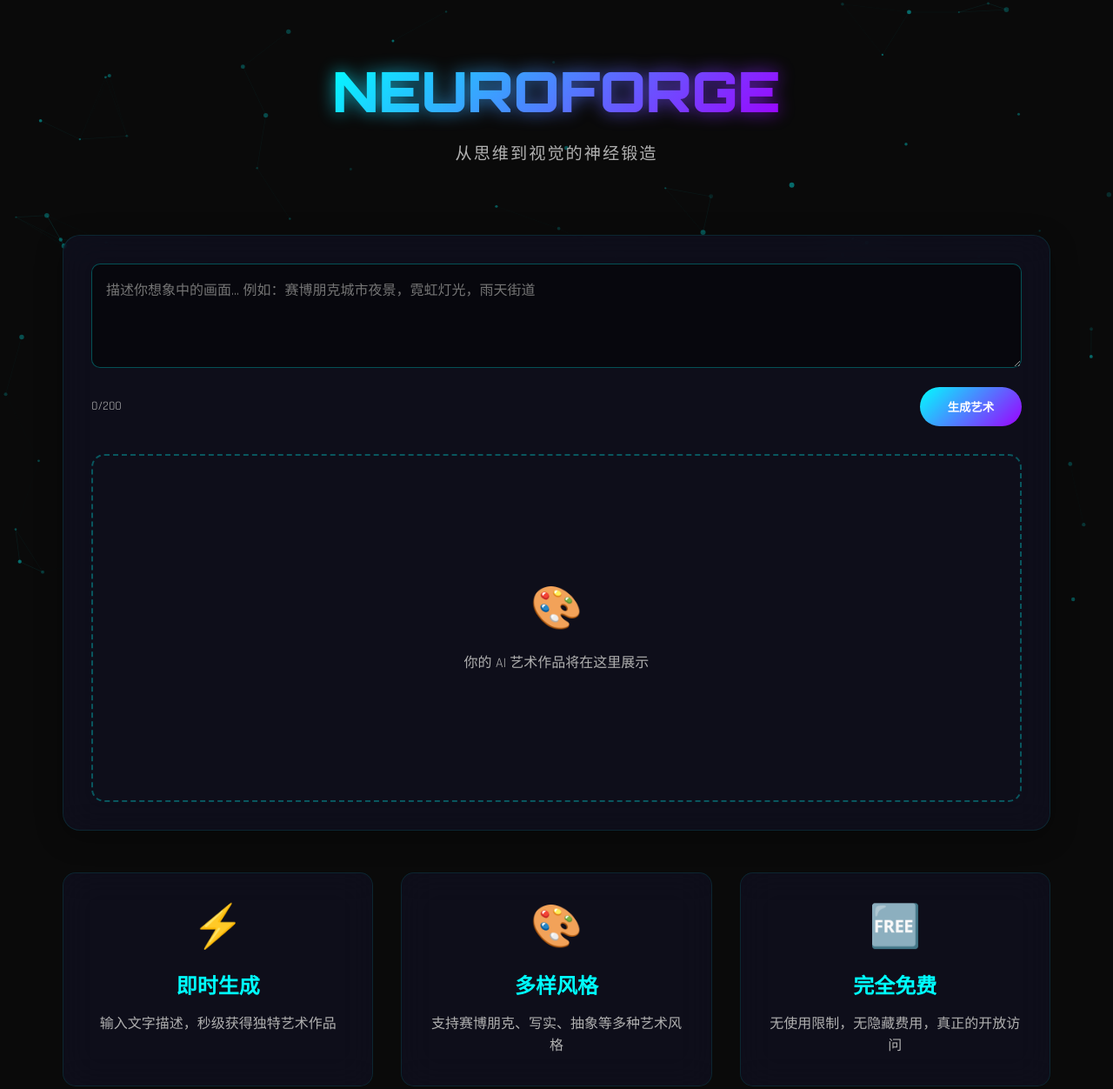
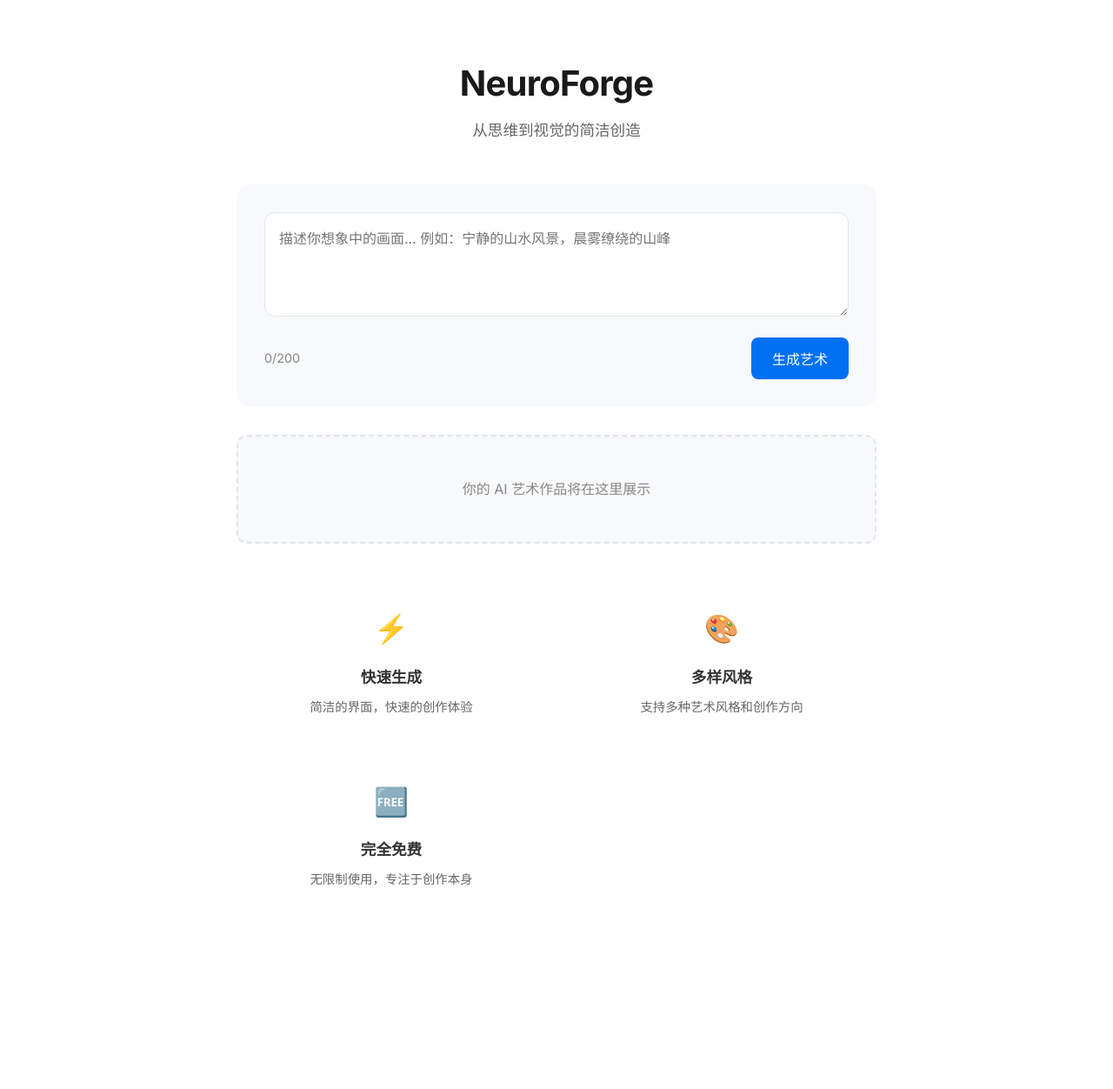
Before and after one commit to Hermes-idle/NeuroForge, a plain HTML site: page index.html in a window 1280 px wide. Shown: the whole page at 87% size. After the commit the page ends 1110 px from the top, so only its background shows below. Drawn offline with Linux system fonts and the light colour scheme.

Commit message:
Update index.html

```diff
--- a/index.html
+++ b/index.html
@@ -3,81 +3,310 @@
 <head>
     <meta charset="UTF-8">
     <meta name="viewport" content="width=device-width, initial-scale=1.0">
-    <title>NeuroForge - AI 艺术生成器</title>
-    <link href="https://fonts.googleapis.com/css2?family=Orbitron:wght@400;700;900&family=Rajdhani:wght@300;400;500;600;700&display=swap" rel="stylesheet">
-    <link rel="stylesheet" href="style.css">
+    <title>NeuroForge · AI 艺术生成</title>
+    <link href="https://fonts.googleapis.com/css2?family=Inter:wght@300;400;500;600;700&display=swap" rel="stylesheet">
+    <style>
+        * { margin: 0; padding: 0; box-sizing: border-box; }
+
+        body {
+            font-family: 'Inter', -apple-system, BlinkMacSystemFont, sans-serif;
+            background: #ffffff;
+            color: #1a1a1a;
+            line-height: 1.6;
+            min-height: 100vh;
+        }
+
+        .container {
+            max-width: 800px;
+            margin: 0 auto;
+            padding: 4rem 2rem;
+        }
+
+        /* 头部 */
+        .header {
+            text-align: center;
+            margin-bottom: 3rem;
+        }
+
+        .logo {
+            font-size: 2.5rem;
+            font-weight: 700;
+            color: #1a1a1a;
+            margin-bottom: 0.5rem;
+            letter-spacing: -0.02em;
+        }
+
+        .tagline {
+            font-size: 1.1rem;
+            color: #666;
+            font-weight: 400;
+        }
+
+        /* 生成区域 */
+        .generator {
+            background: #f8f9fa;
+            border-radius: 16px;
+            padding: 2rem;
+            margin-bottom: 2rem;
+        }
+
+        .prompt-input {
+            width: 100%;
+            min-height: 120px;
+            border: 1px solid #e1e5e9;
+            border-radius: 12px;
+            padding: 1rem;
+            font-size: 1rem;
+            font-family: inherit;
+            resize: vertical;
+            background: white;
+            transition: all 0.2s ease;
+        }
+
+        .prompt-input:focus {
+            outline: none;
+            border-color: #0070f3;
+            box-shadow: 0 0 0 3px rgba(0, 112, 243, 0.1);
+        }
+
+        .input-footer {
+            display: flex;
+            justify-content: space-between;
+            align-items: center;
+            margin-top: 1rem;
+        }
+
+        .char-count {
+            color: #888;
+            font-size: 0.9rem;
+        }
+
+        .generate-btn {
+            background: #0070f3;
+            color: white;
+            border: none;
+            border-radius: 8px;
+            padding: 0.75rem 1.5rem;
+            font-size: 1rem;
+            font-weight: 500;
+            cursor: pointer;
+            transition: all 0.2s ease;
+        }
+
+        .generate-btn:hover {
+            background: #0051cc;
+            transform: translateY(-1px);
+        }
+
+        .generate-btn:disabled {
+            background: #ccc;
+            cursor: not-allowed;
+            transform: none;
+        }
+
+        /* 结果区域 */
+        .result-section {
+            text-align: center;
+        }
+
+        .image-placeholder {
+            background: #f8f9fa;
+            border: 2px dashed #e1e5e9;
+            border-radius: 12px;
+            padding: 3rem;
+            color: #888;
+            margin-bottom: 1rem;
+        }
+
+        .image-result {
+            display: none;
+        }
+
+        .generated-image {
+            max-width: 100%;
+            border-radius: 12px;
+            box-shadow: 0 4px 12px rgba(0, 0, 0, 0.1);
+        }
+
+        .image-actions {
+            display: flex;
+            gap: 1rem;
+            justify-content: center;
+            margin-top: 1.5rem;
+        }
+
+        .action-btn {
+            background: white;
+            border: 1px solid #e1e5e9;
+            border-radius: 8px;
+            padding: 0.6rem 1.2rem;
+            color: #333;
+            cursor: pointer;
+            transition: all 0.2s ease;
+        }
+
+        .action-btn:hover {
+            border-color: #0070f3;
+            color: #0070f3;
+        }
+
+        /* 特性 */
+        .features {
+            display: grid;
+            grid-template-columns: repeat(auto-fit, minmax(250px, 1fr));
+            gap: 1.5rem;
+            margin-top: 3rem;
+        }
+
+        .feature {
+            text-align: center;
+            padding: 1.5rem;
+        }
+
+        .feature-icon {
+            font-size: 2rem;
+            margin-bottom: 1rem;
+        }
+
+        .feature h3 {
+            font-size: 1.1rem;
+            margin-bottom: 0.5rem;
+            color: #333;
+        }
+
+        .feature p {
+            color: #666;
+            font-size: 0.9rem;
+        }
+    </style>
 </head>
 <body>
-    <!-- 粒子背景 -->
-    <canvas id="particleCanvas"></canvas>
-
-    <!-- 主容器 -->
     <div class="container">
-        <!-- 头部 -->
         <header class="header">
-            <h1 class="logo" data-text="NEUROFORGE">NEUROFORGE</h1>
-            <p class="tagline">从思维到视觉的神经锻造</p>
+            <h1 class="logo">NeuroForge</h1>
+            <p class="tagline">从思维到视觉的简洁创造</p>
         </header>
 
-        <!-- 生成区域 -->
-        <main class="main-content">
-            <div class="generator-card">
-                <div class="input-section">
+        <main class="generator">
             <textarea
-                        id="promptInput"
-                        placeholder="描述你想象中的画面... 例如：赛博朋克城市夜景，霓虹灯光，雨天街道"
+                class="prompt-input"
+                placeholder="描述你想象中的画面... 例如：宁静的山水风景，晨雾缭绕的山峰"
                 maxlength="200"
             ></textarea>
             <div class="input-footer">
-                        <span id="charCount">0/200</span>
-                        <button id="generateBtn" class="generate-btn">
-                            <span class="btn-text">生成艺术</span>
-                            <div class="btn-loader" id="btnLoader"></div>
-                        </button>
-                    </div>
-                </div>
-
-                <div class="result-section">
-                    <div class="image-placeholder" id="imagePlaceholder">
-                        <div class="placeholder-content">
-                            <div class="placeholder-icon">🎨</div>
-                            <p>你的 AI 艺术作品将在这里展示</p>
-                        </div>
-                    </div>
-                    <div class="image-result" id="imageResult" style="display: none;">
-                        <img id="generatedImage" src="" alt="生成的AI艺术">
-                        <div class="image-actions">
-                            <button id="downloadBtn" class="action-btn">下载图片</button>
-                            <button id="regenerateBtn" class="action-btn">重新生成</button>
-                        </div>
-                    </div>
-                </div>
+                <span class="char-count">0/200</span>
+                <button class="generate-btn">生成艺术</button>
             </div>
         </main>
 
-        <!-- 特性展示 -->
+        <section class="result-section">
+            <div class="image-placeholder">
+                <p>你的 AI 艺术作品将在这里展示</p>
+            </div>
+            <div class="image-result">
+                <img class="generated-image" src="" alt="生成的AI艺术">
+                <div class="image-actions">
+                    <button class="action-btn">下载图片</button>
+                    <button class="action-btn">重新生成</button>
+                </div>
+            </div>
+        </section>
+
         <section class="features">
-            <div class="feature-grid">
-                <div class="feature-card">
+            <div class="feature">
                 <div class="feature-icon">⚡</div>
-                    <h3>即时生成</h3>
-                    <p>输入文字描述，秒级获得独特艺术作品</p>
+                <h3>快速生成</h3>
+                <p>简洁的界面，快速的创作体验</p>
             </div>
-                <div class="feature-card">
+            <div class="feature">
                 <div class="feature-icon">🎨</div>
                 <h3>多样风格</h3>
-                    <p>支持赛博朋克、写实、抽象等多种艺术风格</p>
+                <p>支持多种艺术风格和创作方向</p>
             </div>
-                <div class="feature-card">
+            <div class="feature">
                 <div class="feature-icon">🆓</div>
                 <h3>完全免费</h3>
-                    <p>无使用限制，无隐藏费用，真正的开放访问</p>
-                </div>
+                <p>无限制使用，专注于创作本身</p>
             </div>
         </section>
     </div>
 
-    <script src="particles.js"></script>
-    <script src="script.js"></script>
+    <script>
+        // 简洁的功能实现
+        class NeuroForge {
+            constructor() {
+                this.promptInput = document.querySelector('.prompt-input');
+                this.generateBtn = document.querySelector('.generate-btn');
+                this.charCount = document.querySelector('.char-count');
+                this.imagePlaceholder = document.querySelector('.image-placeholder');
+                this.imageResult = document.querySelector('.image-result');
+                this.generatedImage = document.querySelector('.generated-image');
+
+                this.init();
+            }
+
+            init() {
+                this.promptInput.addEventListener('input', () => this.updateCharCount());
+                this.generateBtn.addEventListener('click', () => this.generateArt());
+
+                // 回车键生成
+                this.promptInput.addEventListener('keydown', (e) => {
+                    if (e.key === 'Enter' && (e.ctrlKey || e.metaKey)) {
+                        this.generateArt();
+                    }
+                });
+            }
+
+            updateCharCount() {
+                const count = this.promptInput.value.length;
+                this.charCount.textContent = `${count}/200`;
+            }
+
+            async generateArt() {
+                const prompt = this.promptInput.value.trim();
+
+                if (!prompt) {
+                    alert('请输入描述文字');
+                    return;
+                }
+
+                // 显示加载状态
+                this.generateBtn.textContent = '生成中...';
+                this.generateBtn.disabled = true;
+
+                try {
+                    // 这里应该调用真实的 AI API
+                    const imageUrl = await this.simulateGeneration(prompt);
+
+                    this.generatedImage.src = imageUrl;
+                    this.imagePlaceholder.style.display = 'none';
+                    this.imageResult.style.display = 'block';
+
+                } catch (error) {
+                    alert('生成失败，请重试');
+                } finally {
+                    this.generateBtn.textContent = '生成艺术';
+                    this.generateBtn.disabled = false;
+                }
+            }
+
+            simulateGeneration(prompt) {
+                return new Promise((resolve) => {
+                    setTimeout(() => {
+                        // 使用 Unsplash 的随机图片作为演示
+                        const width = 600;
+                        const height = 400;
+                        const randomId = Math.floor(Math.random() * 1000);
+                        resolve(`https://picsum.photos/${width}/${height}?random=${randomId}`);
+                    }, 2000);
+                });
+            }
+        }
+
+        // 初始化
+        document.addEventListener('DOMContentLoaded', () => {
+            new NeuroForge();
+        });
+    </script>
 </body>
 </html>
```
Lines whose indentation alone changed are shown as unchanged.
